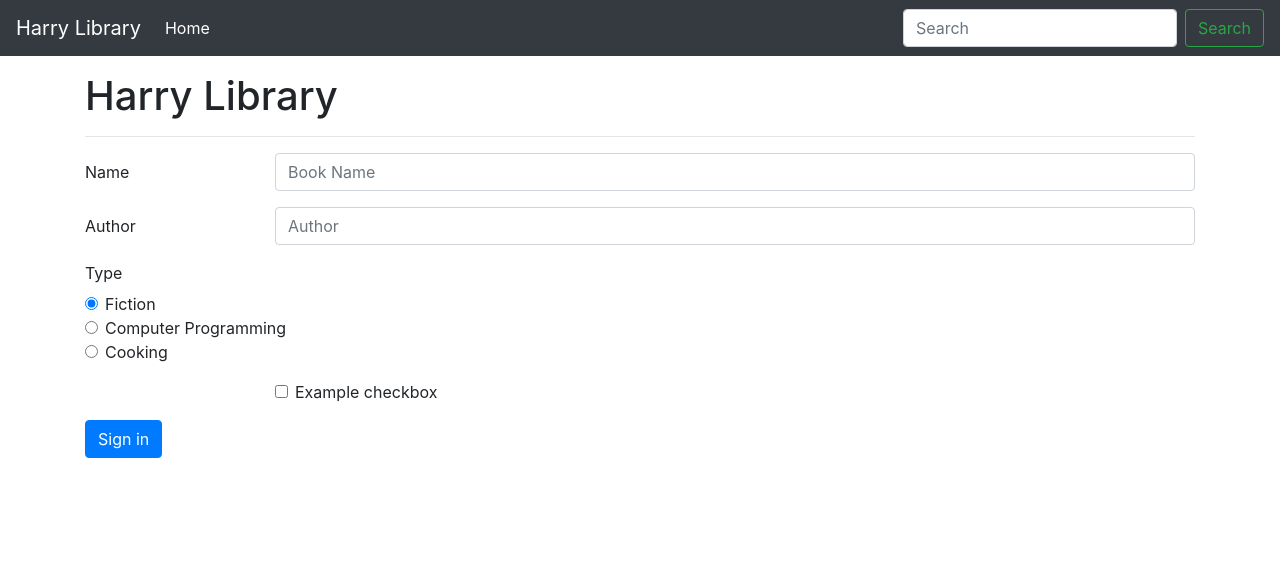
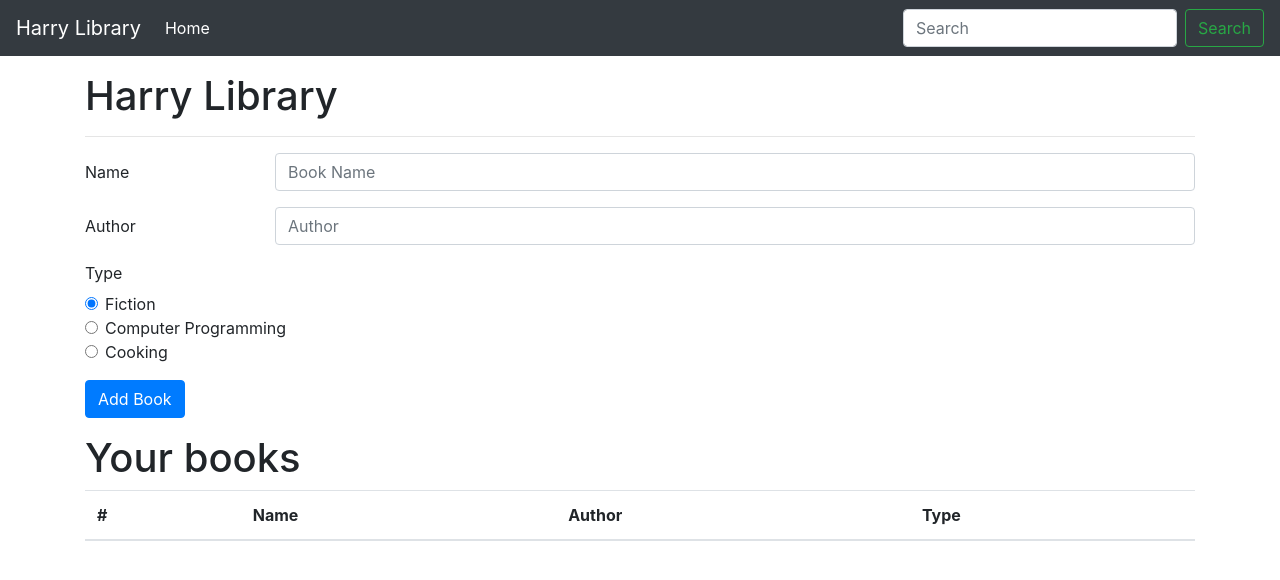
Before and after one commit to Divyarg018/college_library_website, a plain HTML site: page index.html in a window 1280 px wide. Drawn offline with nearby package versions, Linux system fonts and the light colour scheme.

Commit message:
added submit event listener to libraryForm

```diff
--- a/index.html
+++ b/index.html
@@ -38,7 +38,7 @@
     <div class="container my-3">
         <h1>Harry Library</h1>
         <hr>
-        <form>
+        <form id="libraryForm">
             <div class="row mb-3">
               <label for="bookName" class="col-sm-2 col-form-label">Name</label>
               <div class="col-sm-10">
@@ -72,23 +72,33 @@
                     Cooking
                   </label>
                 </div>
-              </div>
+            </div>
             </fieldset>
-            <div class="row mb-3">
-              <div class="col-sm-10 offset-sm-2">
-                <div class="form-check">
-                  <input class="form-check-input" type="checkbox" id="gridCheck1">
-                  <label class="form-check-label" for="gridCheck1">
-                    Example checkbox
-                  </label>
+            <div class="form-group row">
+                <div class="col-sm-10">
+                    <button type="submit" class="btn btn-primary">Add Book</button>
                 </div>
-              </div>
             </div>
-            <button type="submit" class="btn btn-primary">Sign in</button>
+
           </form>
+          <div id="table">
+            <h1>Your books</h1>
+
+            <table class="table table-striped">
+                <thead>
+                    <tr>
+                        <th scope="col">#</th>
+                        <th scope="col">Name</th>
+                        <th scope="col">Author</th>
+                        <th scope="col">Type</th>
+                    </tr>
+                </thead>
+            </table>
+        </div>
     </div>
 <!-- Optional JavaScript -->
     <!-- jQuery first, then Popper.js, then Bootstrap JS -->
+    <script src="index.js"></script>
     <script src="https://code.jquery.com/jquery-3.3.1.slim.min.js"
         integrity="sha384-q8i/X+965DzO0rT7abK41JStQIAqVgRVzpbzo5smXKp4YfRvH+8abtTE1Pi6jizo"
         crossorigin="anonymous"></script>
--- a/index.js
+++ b/index.js
@@ -0,0 +1,25 @@
+console.log("This is index.js");
+
+// Constructor
+function Book(name, author, type) {
+    this.name = name;
+    this.author = author;
+    this.type = type;
+}
+
+// Display Constructor
+function Display() {
+
+}
+
+// Add methods to display prototype
+
+
+// Add submit event listener to libraryForm
+let libraryForm = document.getElementById('libraryForm');
+libraryForm.addEventListener('submit', libraryFormSubmit);
+
+function libraryFormSubmit(e) {
+    e.preventDefault();
+    console.log('You have submitted library form');
+}
```
